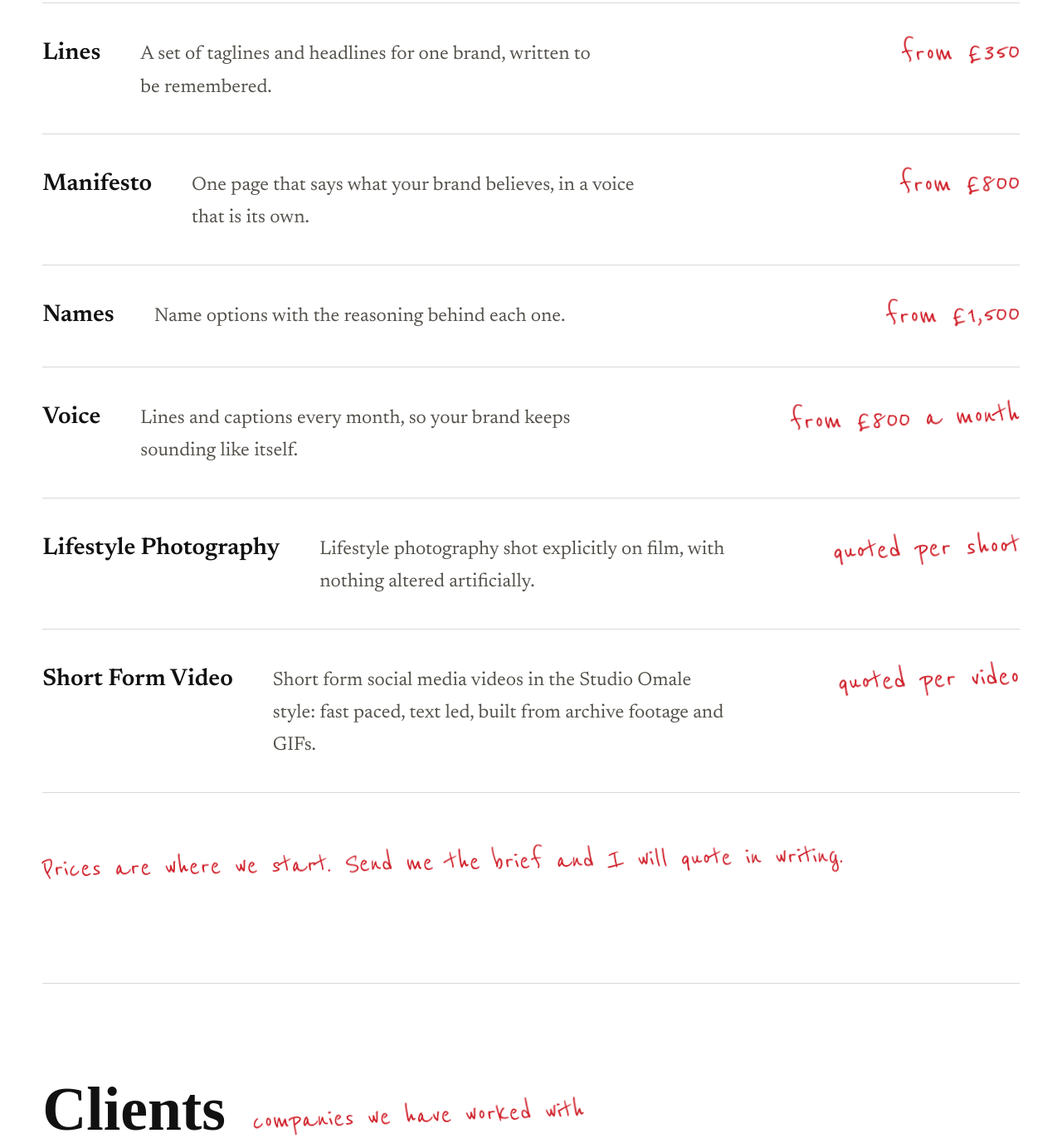
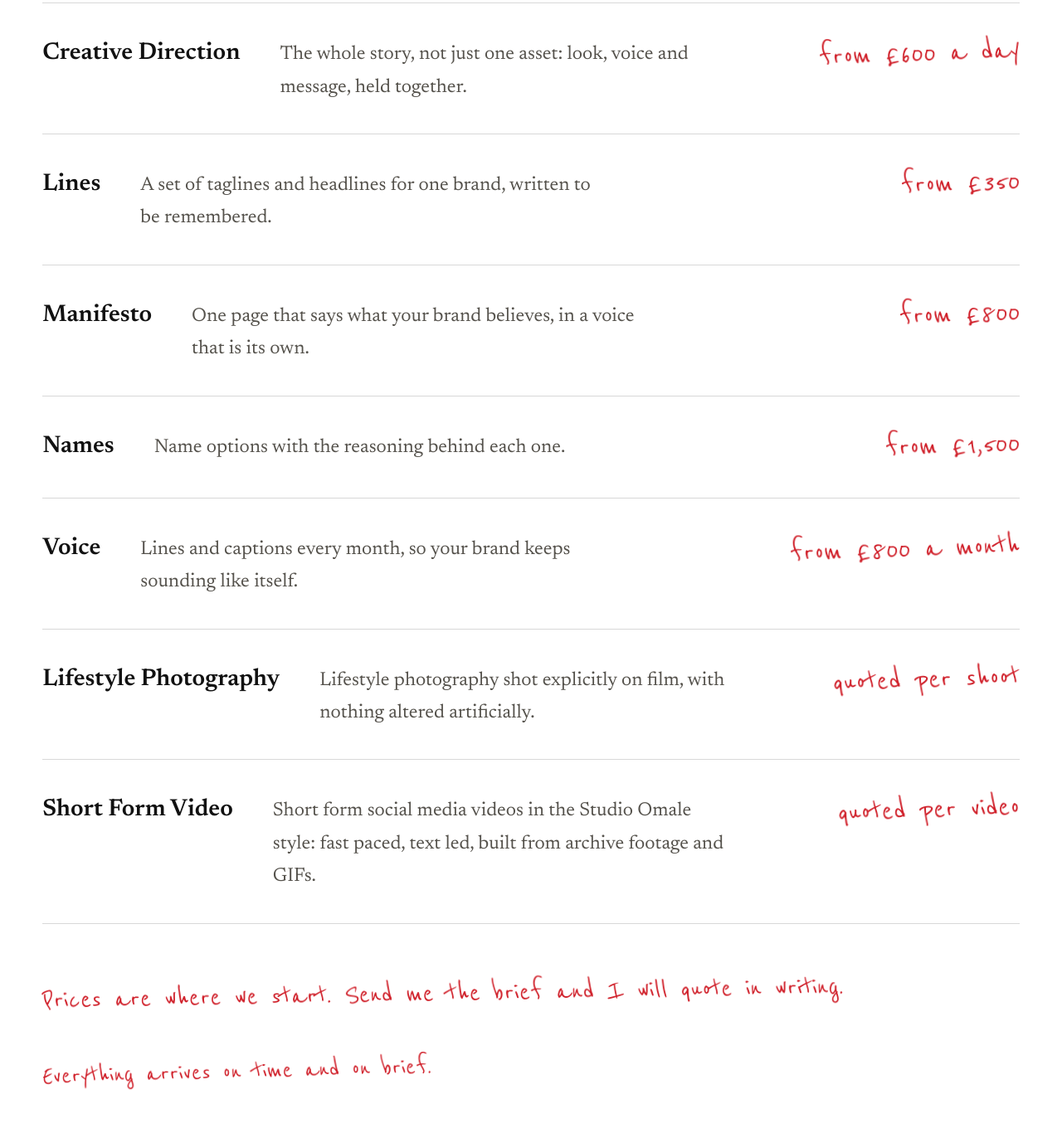
Before and after one commit to sabbaplatform-jpg/Studio-Omale, a plain HTML site: page index.html in a window 1280 px wide. Shown: the part 6310-7688 px from the top of the page at 83% size. Drawn offline with Linux system fonts and the light colour scheme; a web font is replaced by a local one.

Commit message:
new services

```diff
--- a/index.html
+++ b/index.html
@@ -239,6 +239,7 @@ h2 {
 .offers { margin: 0; padding: 0; list-style: none; display: grid; }
 .price { font-family: var(--font-hand); font-style: normal; color: var(--pen); font-size: 2.6rem; line-height: 1; white-space: nowrap; transform: rotate(-2deg); transform-origin: right center; margin-left: auto; }
 .price-note { margin: 2rem 0 0; font-family: var(--font-hand); color: var(--pen); font-size: 2.4rem; line-height: 1.1; transform: rotate(-1deg); transform-origin: left center; }
+.offers ~ .pm { margin: 0.75rem 0 0; font-family: var(--font-hand); color: var(--pen); font-size: 2.2rem; line-height: 1.1; transform: rotate(-1.5deg); transform-origin: left center; }
 .offers li {
   display: flex; justify-content: space-between; align-items: baseline; gap: 1rem 3rem; flex-wrap: wrap;
   padding-block: 2.25rem; border-bottom: 1px solid var(--rule);
@@ -420,6 +421,7 @@ footer p { margin: 0; }
       <p class="hand">written by hand, captured with soul</p>
     </div>
     <ul class="offers">
+      <li><strong>Creative Direction</strong><span>The whole story, not just one asset: look, voice and message, held together.</span><em class="price">from £600 a day</em></li>
       <li><strong>Lines</strong><span>A set of taglines and headlines for one brand, written to be remembered.</span><em class="price">from £350</em></li>
       <li><strong>Manifesto</strong><span>One page that says what your brand believes, in a voice that is its own.</span><em class="price">from £800</em></li>
       <li><strong>Names</strong><span>Name options with the reasoning behind each one.</span><em class="price">from £1,500</em></li>
@@ -428,6 +430,7 @@ footer p { margin: 0; }
       <li><strong>Short Form Video</strong><span>Short form social media videos in the Studio Omale style: fast paced, text led, built from archive footage and GIFs.</span><em class="price">quoted per video</em></li>
     </ul>
     <p class="price-note">Prices are where we start. Send me the brief and I will quote in writing.</p>
+    <p class="hand pm">Everything arrives on time and on brief.</p>
   </section>
 
   <section class="row wide" id="clients">
@@ -582,7 +585,7 @@ footer p { margin: 0; }
 
   /* reveal on scroll */
   var rvSel = ['.margin > h2', '.text > *', '.piece .safe', '.piece .line', '.photos .ptrack', '.photos .controls', '.longform .lf-h', '.shortform .sf-h', '.sf figure', '.lf', '.marks li', '.clients li', '.offers li', '.contact .say', '.contact .cta-row', '.contact .reach', 'footer p'];
-  var wrSel = ['.margin > .hand', '.piece > .hand', '.photos > .hand', '.longform > .hand', '.shortform > .hand', '.marks .mark', '.price', '.price-note'];
+  var wrSel = ['.margin > .hand', '.piece > .hand', '.photos > .hand', '.longform > .hand', '.shortform > .hand', '.marks .mark', '.price', '.price-note', '.pm'];
   var io = new IntersectionObserver(function (es) {
     es.forEach(function (e) { if (e.isIntersecting) { e.target.classList.add('in'); io.unobserve(e.target); } });
   }, { threshold: 0.12, rootMargin: '0px 0px -6% 0px' });
```
